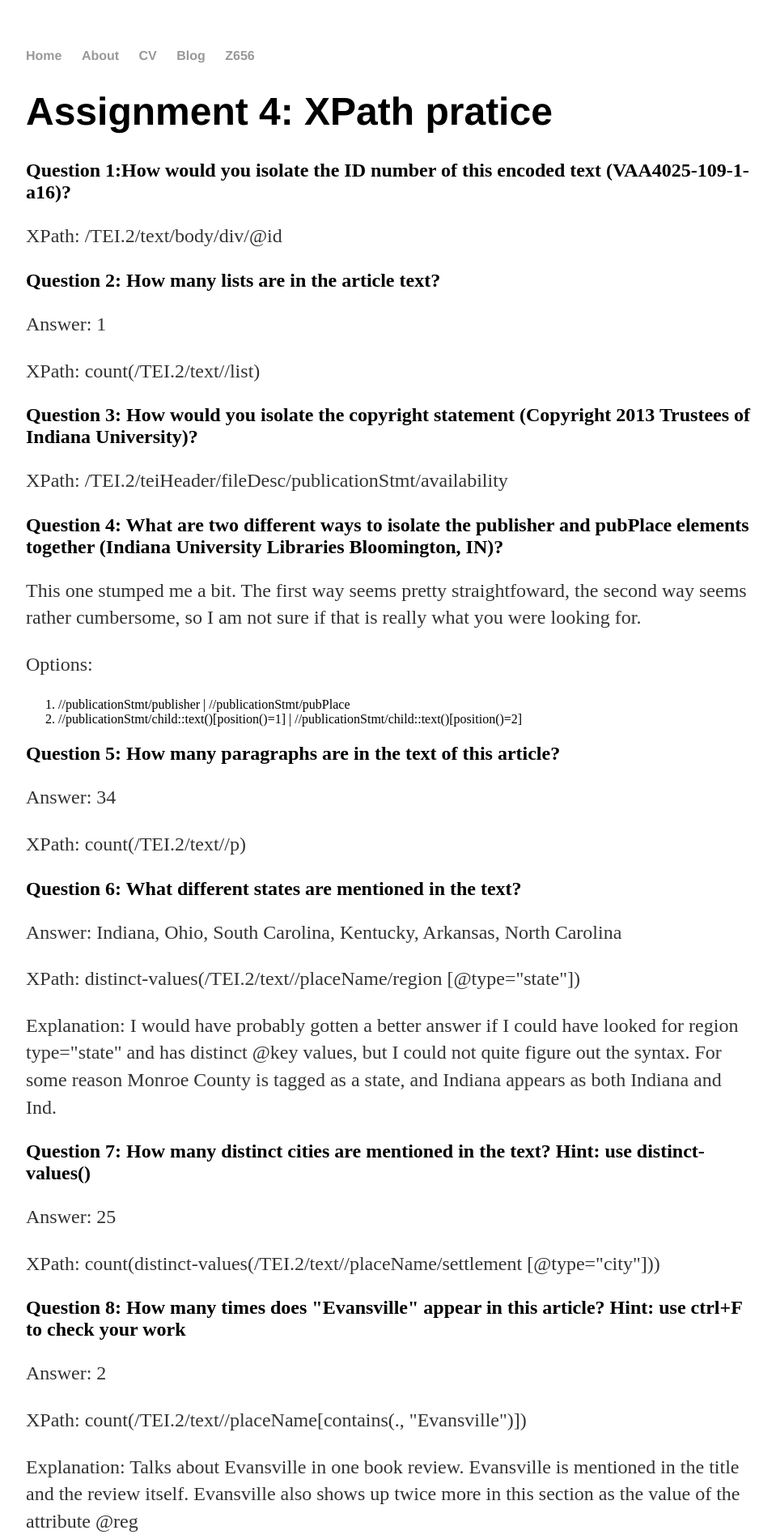
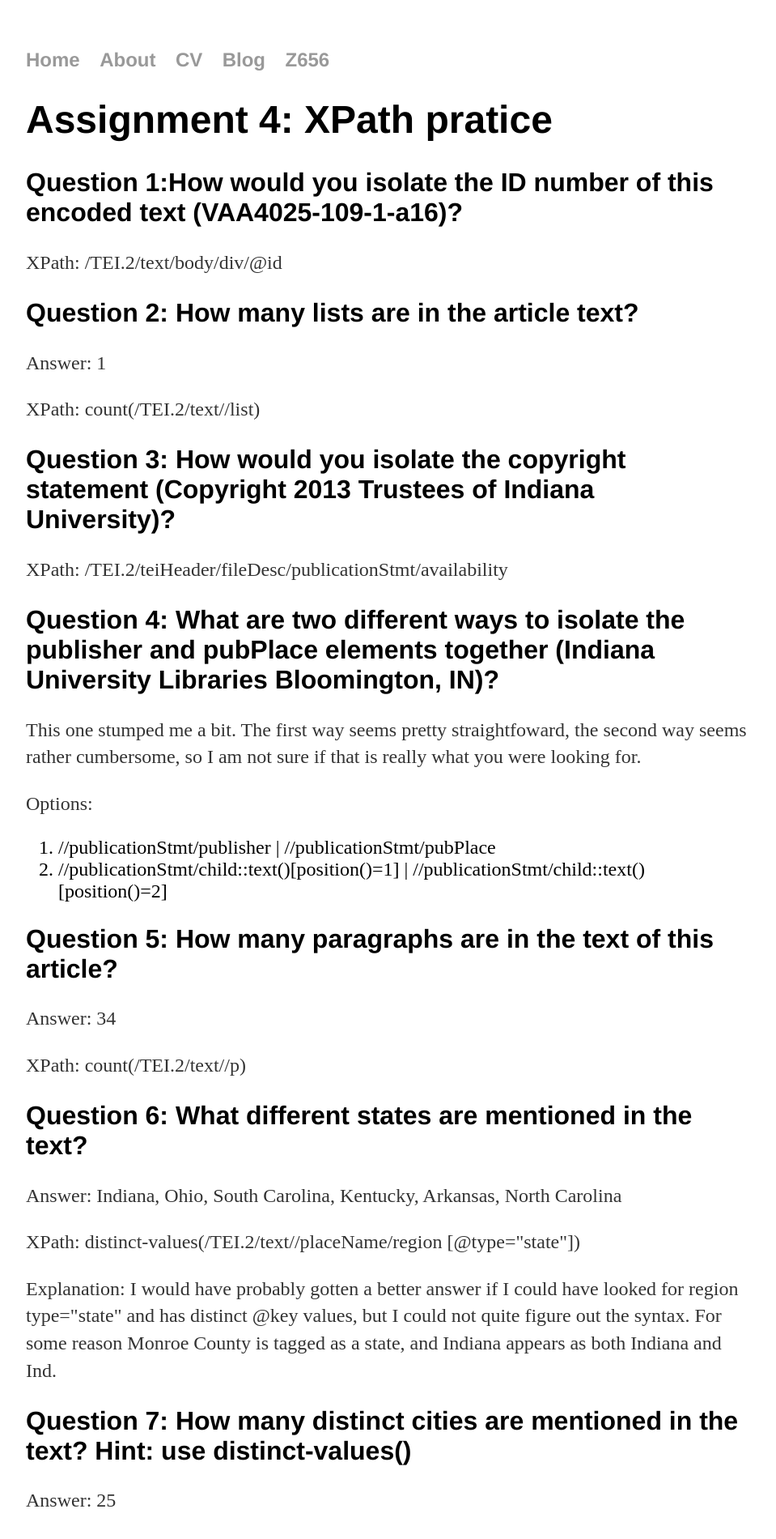
Before and after one commit to ayarnell/ayarnell.github.io, a Jekyll site: the page Z656/XPath_Homework.html, which Jekyll copies as it is, in a window 1280 px wide. Shown: the top 1900 px of the page at 81% size, without its empty margins (160-1119 px from the left). Built offline with Jekyll 4.4.1, drawn with Linux system fonts in a browser that asks for light colours.

Commit message:
Update main.css

```diff
--- a/css/main.css
+++ b/css/main.css
@@ -23,10 +23,20 @@ h1 {
     font-size: 3em;
     font-family:'Helvetica', 'Arial', 'Sans-Serif';
 }
+
+h2 {
+    font-size: 2em;
+    font-family:'Helvetica', 'Arial', 'Sans-Serif';
+}
+
 p {
     font-size: 1.5em;
     line-height: 1.4em;
     color: #333;
+}
+
+li {
+    font-size: 1.5em;
 }
 footer {
     border-top: 1px solid #d5d5d5;
```
